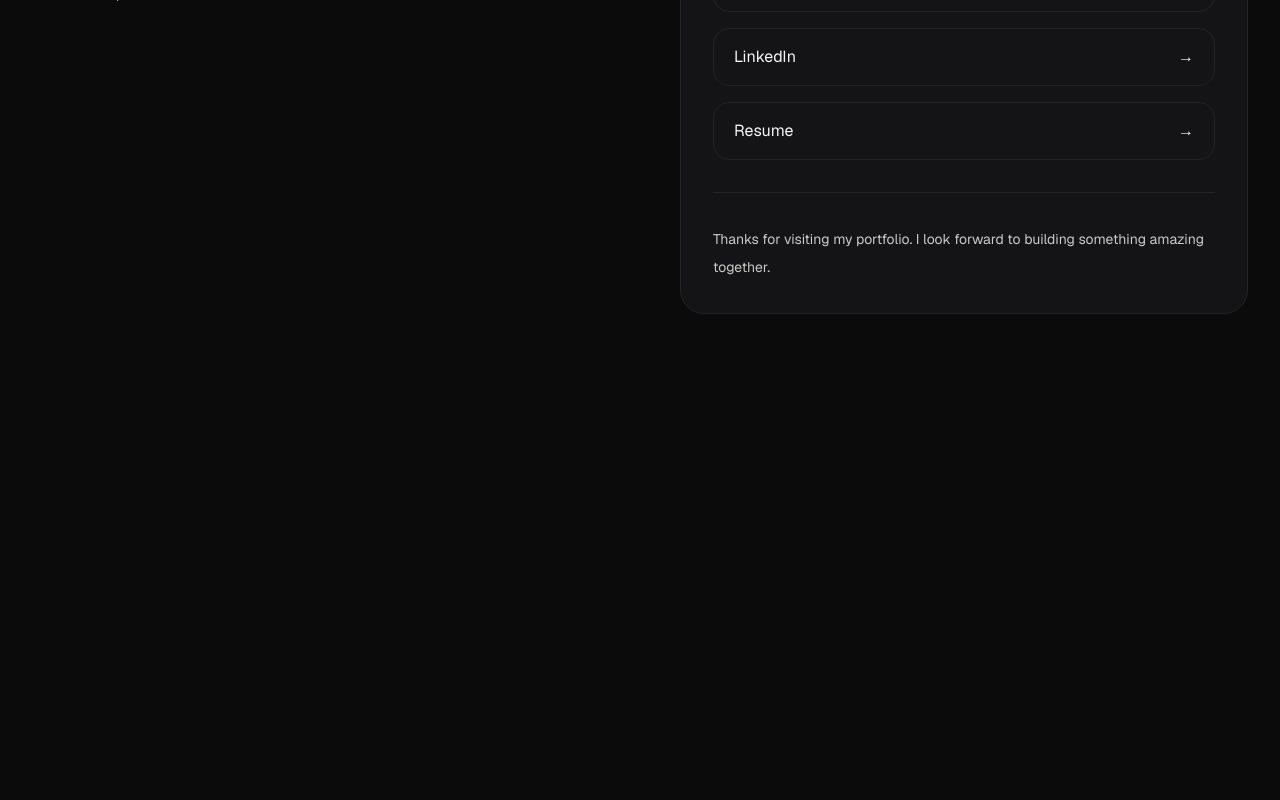
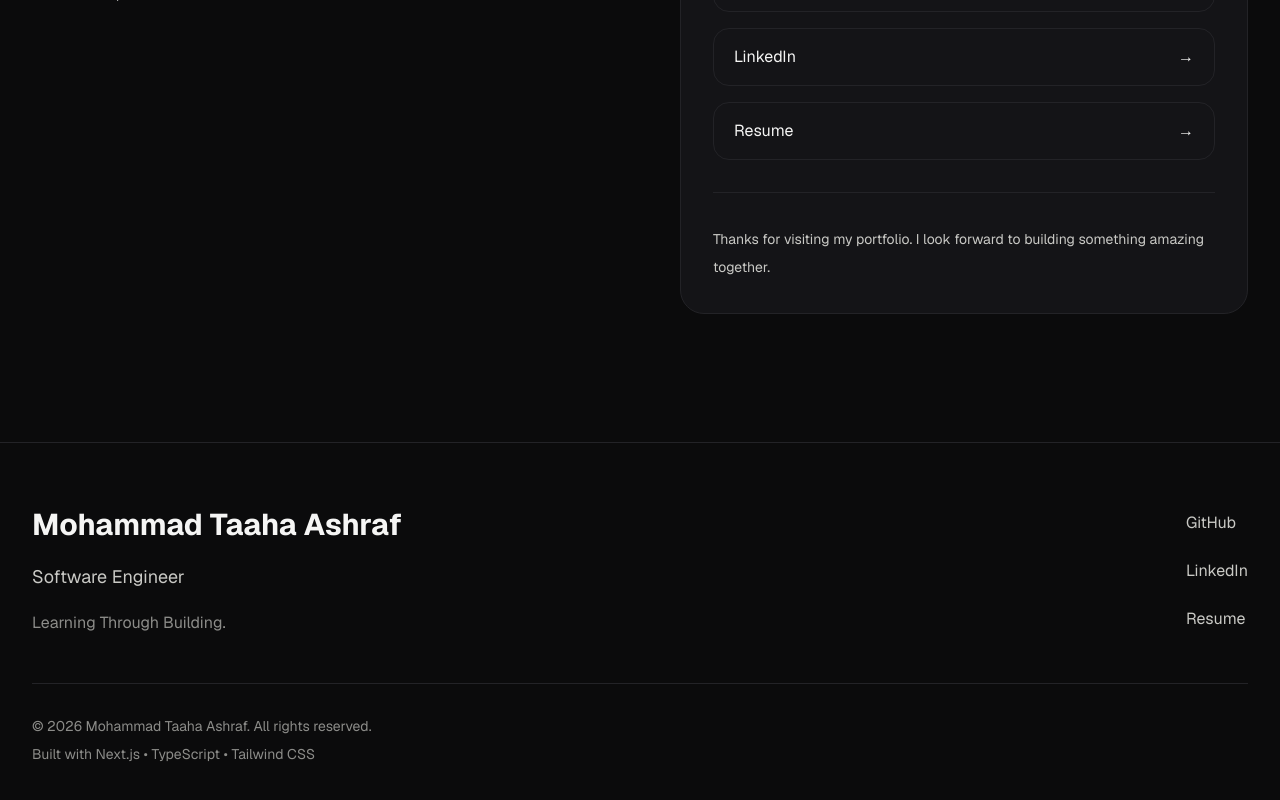
Before and after one commit to m-taaha/taaha-portfolio, a Next.js app: page / in a window 1280 px wide. Shown: the part 9252-10052 px from the top of the page. Before the commit the page ends 9694 px from the top, so only its background shows below. Built offline with nearby package versions, Linux system fonts and the light colour scheme.

Commit message:
feat(footer): add responsive portfolio footer

```diff
--- /dev/null
+++ b/app/components/sections/Footer/Footer.tsx
@@ -0,0 +1,24 @@
+import { Container } from "@/app/components/ui/Container";
+
+import { FooterBrand } from "./FooterBrand";
+import { FooterLinks } from "./FooterLinks";
+import { FooterCopyright } from "./FooterCopyright";
+
+
+export function Footer() {
+  return (
+    <footer className="border-t border-border-subtle py-16">
+      <Container>
+        <div className="grid gap-16 lg:grid-cols-[1fr_auto] lg:items-start">
+          <FooterBrand />
+
+          <FooterLinks />
+        </div>
+
+        <div className="mt-12">
+          <FooterCopyright />
+        </div>
+      </Container>
+    </footer>
+  );
+}
--- /dev/null
+++ b/app/components/sections/Footer/FooterBrand.tsx
@@ -0,0 +1,14 @@
+import { person } from "@/app/config/person";
+import { footer } from "@/app/config/footer";
+
+export function FooterBrand() {
+  return (
+    <div className="space-y-5">
+      <h3 className="text-3xl font-bold">{person.name}</h3>
+
+      <p className="text-lg text-text-secondary">{person.title}</p>
+
+      <p className="text-text-muted">{footer.tagline}</p>
+    </div>
+  );
+}
--- /dev/null
+++ b/app/components/sections/Footer/FooterCopyright.tsx
@@ -0,0 +1,20 @@
+import { site } from "@/app/config/site";
+
+export function FooterCopyright() {
+  return (
+    <div
+      className="
+        border-t
+        border-border-subtle
+        pt-8
+        text-sm
+        text-text-muted
+        space-y-2
+      "
+    >
+      <p>{site.copyright}</p>
+
+      <p>Built with Next.js • TypeScript • Tailwind CSS</p>
+    </div>
+  );
+}
--- /dev/null
+++ b/app/components/sections/Footer/FooterLinks.tsx
@@ -0,0 +1,26 @@
+import Link from "next/link";
+import { contact } from "@/app/config/contact";
+
+export function FooterLinks() {
+  return (
+    <div className="flex flex-col gap-6 items-start lg:pt-1">
+      {contact.links.map((link) => (
+        <Link
+          key={link.label}
+          href={link.href}
+          target={link.href.startsWith("http") ? "_blank" : undefined}
+          rel={link.href.startsWith("http") ? "noopener noreferrer" : undefined}
+          className="
+            text-text-secondary
+            transition-colors
+            hover:text-brand-primary
+            hover:translate-x-1
+            duration-200
+          "
+        >
+          {link.label}
+        </Link>
+      ))}
+    </div>
+  );
+}
--- /dev/null
+++ b/app/config/footer.ts
@@ -0,0 +1,3 @@
+export const footer = {
+  tagline: "Learning Through Building.",
+} as const;
--- a/app/config/site.ts
+++ b/app/config/site.ts
@@ -28,5 +28,5 @@ export const site: Site = {
   locale: "en-IN",
   url: "https://taaha.dev",
   defaultTheme: "dark",
-  copyright: "© 2026 Mohammad Taaha Ashraf",
+  copyright: `© ${new Date().getFullYear()} Mohammad Taaha Ashraf. All rights reserved.`,
 };
--- a/app/page.tsx
+++ b/app/page.tsx
@@ -1,6 +1,7 @@
 import { About } from "./components/sections/About/About";
 import { Contact } from "./components/sections/Contact/Contact";
 import { Experience } from "./components/sections/Experience/Experience";
+import { Footer } from "./components/sections/Footer/Footer";
 import { Hero } from "./components/sections/Hero/Hero";
 import { ProjectsSection } from "./components/sections/Projects/ProjectsSection";
 import { Skills } from "./components/sections/Skills/Skills";
@@ -14,6 +15,7 @@ export default function HomePage() {
       <Experience />
       <Skills />
       <Contact />
+      <Footer />
     </main>
   );
 }
```
